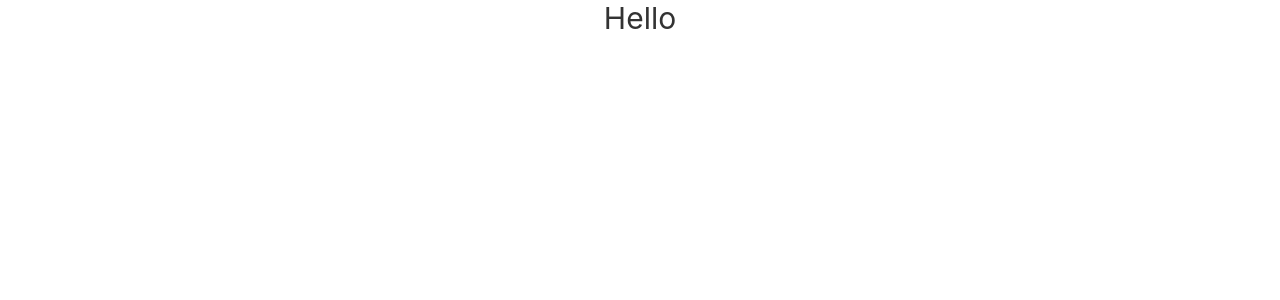
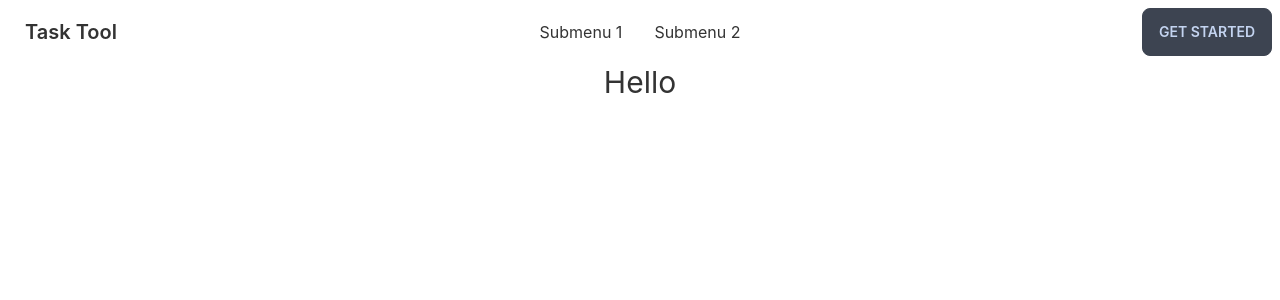
Before and after one commit to sujoncham/task-management-tool, a React (Create React App) app: page / in a window 1280 px wide. Shown: the top 300 px of the page. Built offline with nearby package versions, Linux system fonts and the light colour scheme.

Commit message:
added navbar in header

```diff
--- a/src/App.js
+++ b/src/App.js
@@ -1,8 +1,10 @@
 import './App.css';
+import Navbar from './components/Navbar/Navbar';
 
 function App() {
   return (
     <div className="App">
+      <Navbar></Navbar>
       <h1 className='text-3xl'>Hello</h1>
     </div>
   );
--- /dev/null
+++ b/src/components/Navbar/Navbar.js
@@ -0,0 +1,34 @@
+import { Link } from 'react-router-dom';
+const Navbar = () => {
+
+    const myNavbar = (<>
+        <li><Link to='/'>Submenu 1</Link></li>
+        <li><Link to='/'>Submenu 2</Link></li>
+    </>);
+
+    return (
+        <div className="navbar bg-base-100">
+            <div className="navbar-start">
+                <div className="dropdown">
+                <label tabIndex="0" className="btn btn-ghost lg:hidden">
+                    <svg xmlns="http://www.w3.org/2000/svg" className="h-5 w-5" fill="none" viewBox="0 0 24 24" stroke="currentColor"><path strokeLinecap="round" strokeLinejoin="round" strokeWidth="2" d="M4 6h16M4 12h8m-8 6h16" /></svg>
+                </label>
+                <ul tabIndex="0" className="menu menu-compact dropdown-content mt-3 p-2 shadow bg-base-100 rounded-box w-52">
+                {myNavbar}
+                </ul>
+                </div>
+                <Link to='/' className="btn btn-ghost normal-case text-xl">Task Tool</Link>
+            </div>
+            <div className="navbar-center hidden lg:flex">
+                <ul className="menu menu-horizontal p-0">
+                {myNavbar}
+                </ul>
+            </div>
+            <div className="navbar-end">
+                <Link to='/' className="btn">Get started</Link>
+            </div>
+        </div>
+    );
+};
+
+export default Navbar;
```
